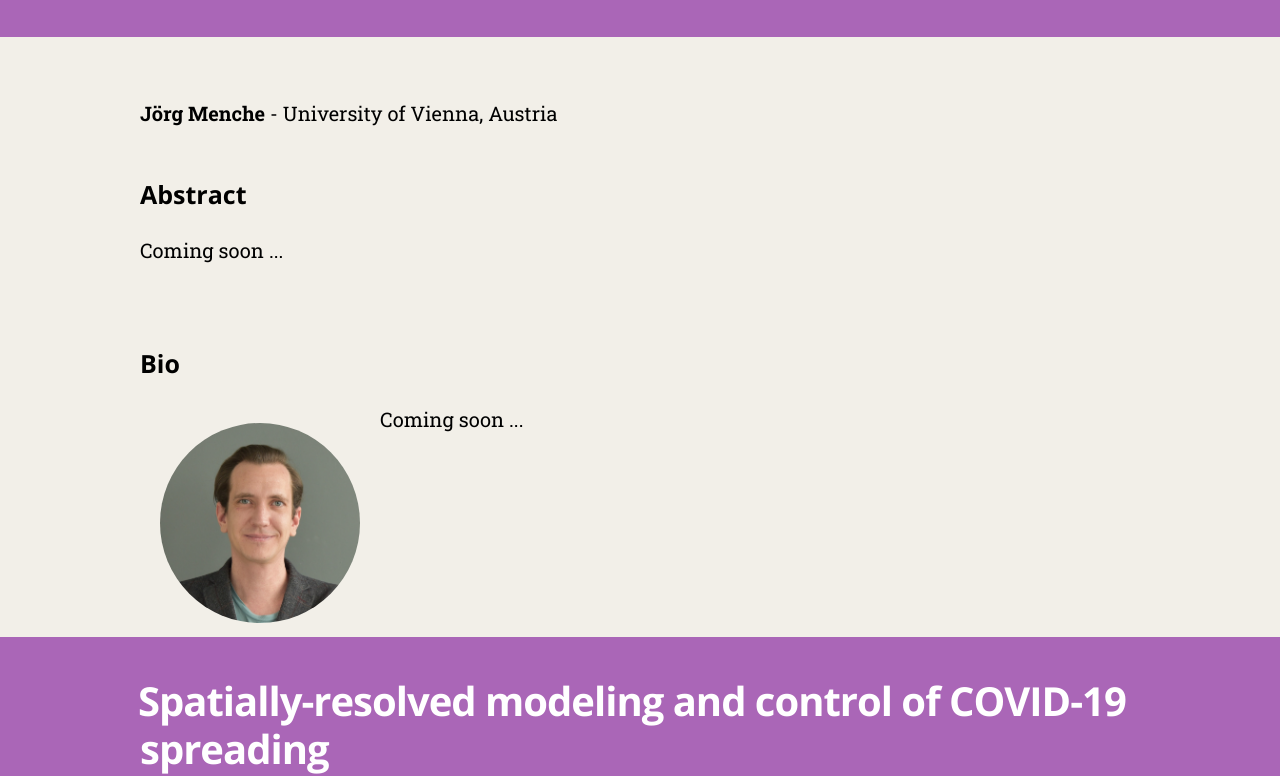
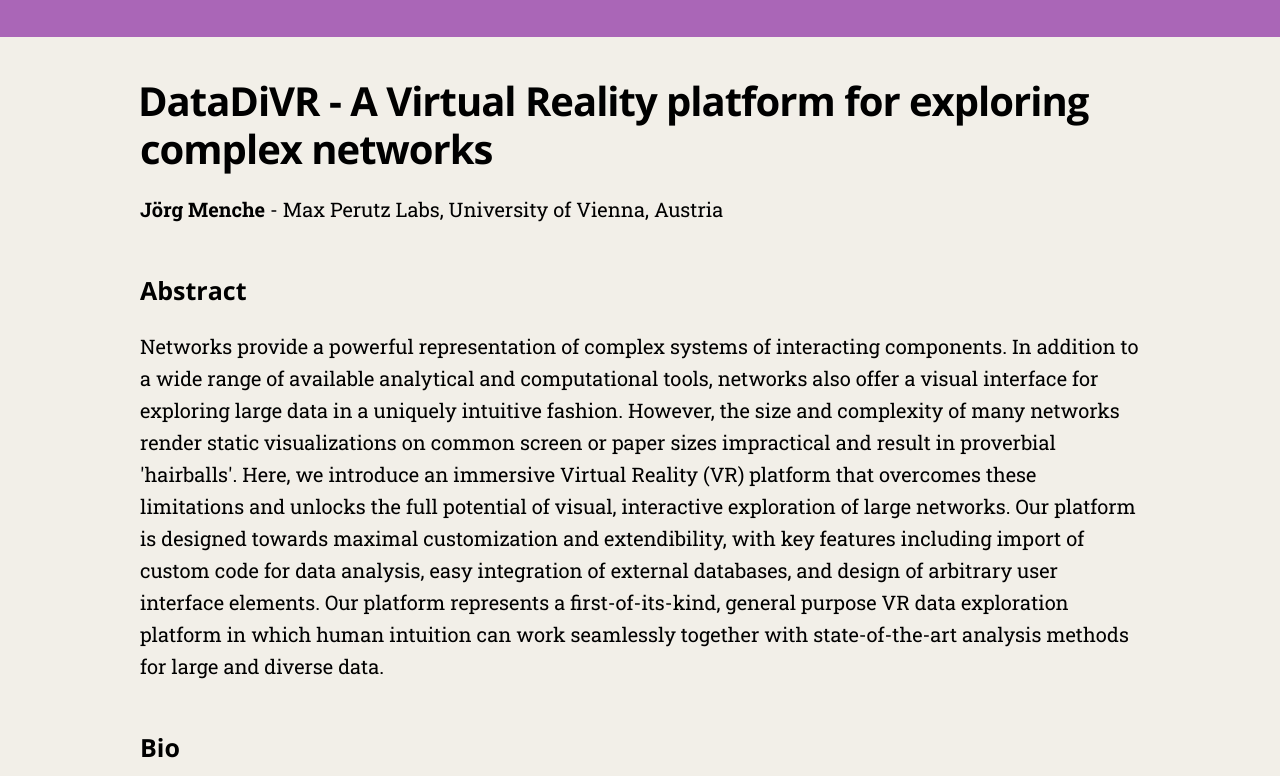
Before and after one commit to urbcompsys/urbcompsys.github.io, a plain HTML site: page speakers.html in a window 1280 px wide. Shown: the part 2187-2963 px from the top of the page. Drawn offline with nearby package versions, Linux system fonts and the light colour scheme.

Commit message:
updated speakers

```diff
--- a/speakers.html
+++ b/speakers.html
@@ -290,24 +290,23 @@
         <div class='post-holder empty'>
           <article id='3' class='post last'>
               <header class="post-header">
-                  <h2 class="post-title"></h2>
+                  <h2 class="post-title"> DataDiVR - A Virtual Reality platform for exploring complex networks </h2>
               </header>
               <section class="post-content">
                     <h3> </h3>
                     <div>
                       <div>
-                        <p><b>Jörg Menche </b> - University of Vienna, Austria</p>
+                        <p><b>Jörg Menche </b> - Max Perutz Labs, University of Vienna, Austria</p>
                         <h5>Abstract</h5>
-                        <div>Coming soon ...
-                            <br><br>
-
-
+                        <div>
+                            Networks provide a powerful representation of complex systems of interacting components. In addition to a wide range of available analytical and computational tools, networks also offer a visual interface for exploring large data in a uniquely intuitive fashion. However, the size and complexity of many networks render static visualizations on common screen or paper sizes impractical and result in proverbial 'hairballs'. Here, we introduce an immersive Virtual Reality (VR) platform that overcomes these limitations and unlocks the full potential of visual, interactive exploration of large networks. Our platform is designed towards maximal customization and extendibility, with key features including import of custom code for data analysis, easy integration of external databases, and design of arbitrary user interface elements. Our platform represents a first-of-its-kind, general purpose VR data exploration platform in which human intuition can work seamlessly together with state-of-the-art analysis methods for large and diverse data.
                         </div>
                         <h5>Bio</h5>
                       </div>
                       <div>
                         <p class="profile-pics-container image-cropper"><img class ="profile-pics" src="images/menche2.jpg"></p>
-                          Coming soon ...
+                          Jörg Menche studied physics in Germany and Brazil and obtained a PhD at the Max Planck Institute for Colloids and Interfaces in 2010. He worked as a postdoc at Northeastern University and Harvard Medical School in Boston, before starting his own research group at the CeMM Research Center for Molecular Medicine in Vienna in 2015. In 2020 he became full professor at the University of Vienna where he holds a shared appointment at the Center for Molecular Biology (Max Perutz Labs) and the Faculty of Mathematics. His interdisciplinary team combines backgrounds ranging from biology and bioinformatics to medicine, physics, mathematics & arts. The broad ambition of his group is to use tools and concepts from network theory to elucidate the complex machinery of interacting molecules that constitutes the basis of (patho-)physiological states. Major areas of interest are network-based approaches to rare diseases, understanding the basic principles of how perturbations of biological systems influence each other and developing novel Virtual Reality (VR) based technologies for analyzing large genomic data.
+
                       </div>
                     </div>
 
```
Also changed, not shown: index.html (+1 -1 lines).
